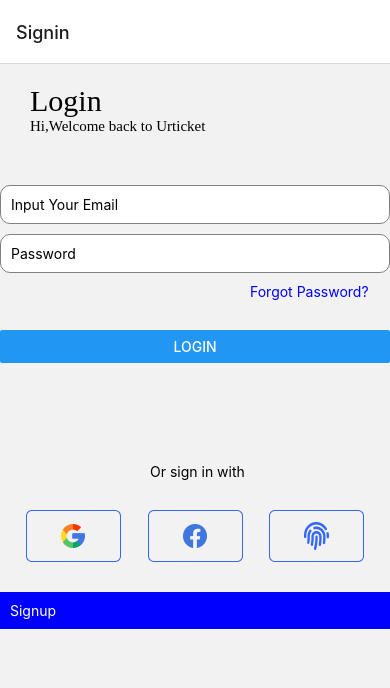
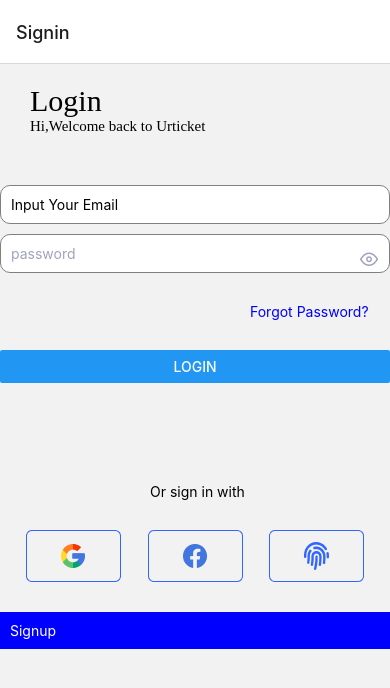
Before and after one commit to maderisza574/mobile, a React Native app: screen /Signin in a window 390 px wide. Shown: the top 688 px of the page. Built offline with nearby package versions, Linux system fonts and the light colour scheme.

Commit message:
add: show pass and hide pass on signin and signup

```diff
--- a/src/screen/Signin/index.js
+++ b/src/screen/Signin/index.js
@@ -11,8 +11,10 @@ import styles from './styles';
 import Google from '../../assets/img/btnGoogle.png';
 import Facebook from '../../assets/img/btnFacebook.png';
 import Finger from '../../assets/img/btnFinger.png';
+import Icon from 'react-native-vector-icons/Feather';
 export default function Signin(props) {
   const [text, setText] = useState('');
+  const [showPassword, setShowPassword] = useState(false);
   const handleLogin = () => {
     props.navigation.replace('AppScreen', {screen: 'MenuNavigator'});
   };
@@ -24,6 +26,9 @@ export default function Signin(props) {
   };
   const navForgot = () => {
     props.navigation.navigate('ForgotPassword');
+  };
+  const handleShowPassword = () => {
+    setShowPassword(!showPassword);
   };
   return (
     <View>
@@ -53,12 +58,33 @@ export default function Signin(props) {
         defaultValue={text}
         onChangeText={newText => newText}
       />
-      <TextInput
-        style={styles.input}
-        placeholder="Password"
-        defaultValue={text}
-        onChangeText={newText => newText}
-      />
+      <View style={{marginBottom: 20}}>
+        <View style={{position: 'relative'}}>
+          <TextInput
+            style={styles.input}
+            placeholder="password"
+            autoCapitalize="none"
+            secureTextEntry={showPassword ? false : true}
+            placeholderTextColor="#A0A3BD"
+          />
+          <TouchableOpacity
+            style={{
+              position: 'absolute',
+              right: 0,
+              height: '100%',
+              paddingHorizontal: 12,
+              justifyContent: 'center',
+            }}
+            onPress={() => setShowPassword(!showPassword)}>
+            {showPassword ? (
+              <Icon name="eye-off" size={18} color="#3366FF" />
+            ) : (
+              <Icon name="eye" size={18} color="#A0A3BD" />
+            )}
+          </TouchableOpacity>
+        </View>
+      </View>
+
       <Text
         tittle="forgotbutton"
         style={styles.forgotbutton}
--- a/src/screen/Signup/index.js
+++ b/src/screen/Signup/index.js
@@ -1,11 +1,23 @@
 import React, {useState} from 'react';
-import {View, Text, Button, TextInput, StyleSheet} from 'react-native';
+import {
+  View,
+  Text,
+  Button,
+  TextInput,
+  StyleSheet,
+  TouchableOpacity,
+} from 'react-native';
 import {Checkbox} from 'react-native-paper';
 import styles from './styles';
+import Icon from 'react-native-vector-icons/Feather';
 
 export default function Signin(props) {
   const [checked, setChecked] = React.useState(false);
   const [text, setText] = useState('');
+  const [showPassword, setShowPassword] = useState(false);
+  const handleShowPassword = () => {
+    setShowPassword(!showPassword);
+  };
 
   const handleSignup = () => {
     props.navigation.replace('AppScreen', {screen: 'MenuNavigator'});
@@ -45,20 +57,58 @@ export default function Signin(props) {
         defaultValue={text}
         onChangeText={newText => newText}
       />
+      <View style={{marginBottom: 20}}>
+        <View style={{position: 'relative'}}>
           <TextInput
             style={styles.input}
             placeholder="Password"
-        secureTextEntry={true}
-        defaultValue={text}
-        onChangeText={newText => newText}
+            autoCapitalize="none"
+            secureTextEntry={showPassword ? false : true}
+            placeholderTextColor="#A0A3BD"
           />
+          <TouchableOpacity
+            style={{
+              position: 'absolute',
+              right: 0,
+              height: '100%',
+              paddingHorizontal: 12,
+              justifyContent: 'center',
+            }}
+            onPress={() => setShowPassword(!showPassword)}>
+            {showPassword ? (
+              <Icon name="eye-off" size={18} color="#3366FF" />
+            ) : (
+              <Icon name="eye" size={18} color="#A0A3BD" />
+            )}
+          </TouchableOpacity>
+        </View>
+      </View>
+      <View style={{marginBottom: 20}}>
+        <View style={{position: 'relative'}}>
           <TextInput
             style={styles.input}
             placeholder="Confirm Password"
-        secureTextEntry={true}
-        defaultValue={text}
-        onChangeText={newText => newText}
+            autoCapitalize="none"
+            secureTextEntry={showPassword ? false : true}
+            placeholderTextColor="#A0A3BD"
           />
+          <TouchableOpacity
+            style={{
+              position: 'absolute',
+              right: 0,
+              height: '100%',
+              paddingHorizontal: 12,
+              justifyContent: 'center',
+            }}
+            onPress={() => setShowPassword(!showPassword)}>
+            {showPassword ? (
+              <Icon name="eye-off" size={18} color="#3366FF" />
+            ) : (
+              <Icon name="eye" size={18} color="#A0A3BD" />
+            )}
+          </TouchableOpacity>
+        </View>
+      </View>
       <View
         style={{flexDirection: 'row', alignItems: 'center', marginBottom: 50}}>
         <Checkbox
@@ -67,7 +117,7 @@ export default function Signin(props) {
             setChecked(!checked);
           }}
         />
-        <Text style={styles.label}>Do you like React Native?</Text>
+        <Text style={styles.label}>Accept terms and codition</Text>
       </View>
       <Button
         style={{marginBottom: 100}}
```
Lines whose indentation alone changed are shown as unchanged.
